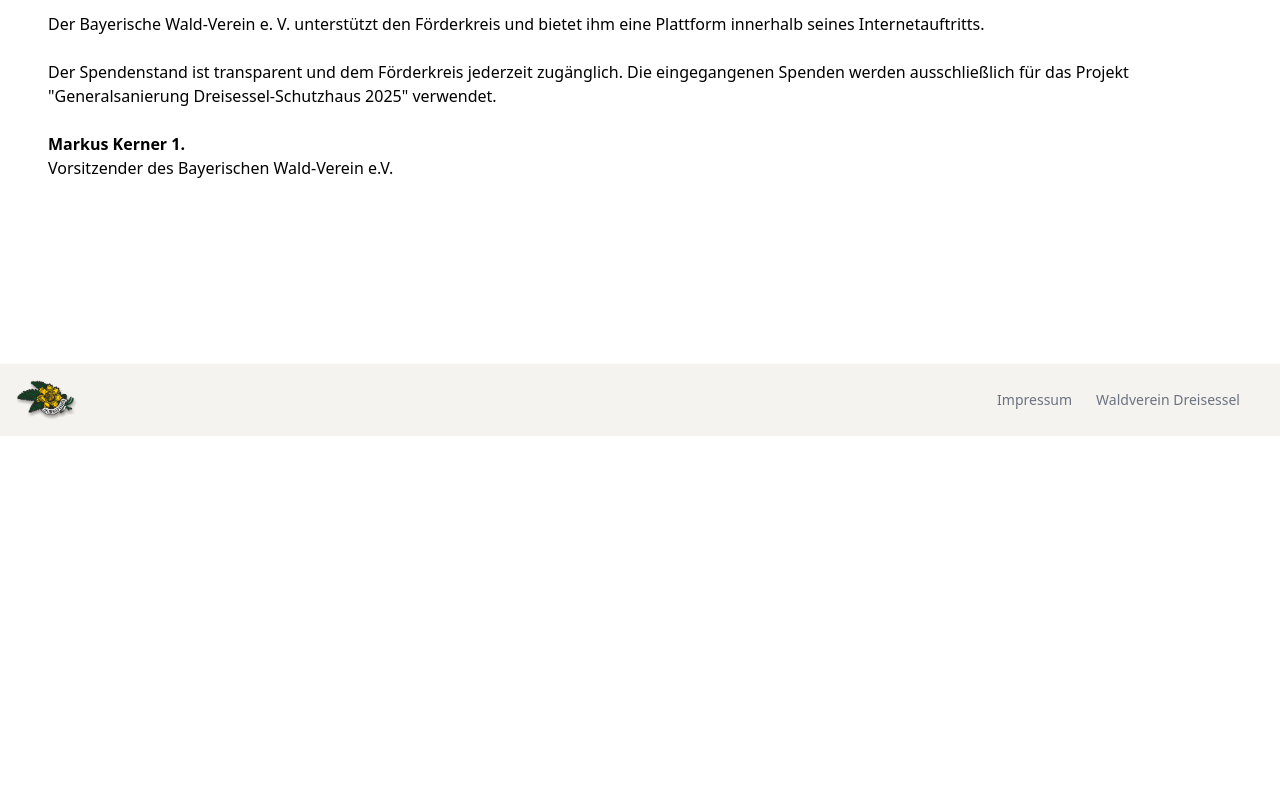
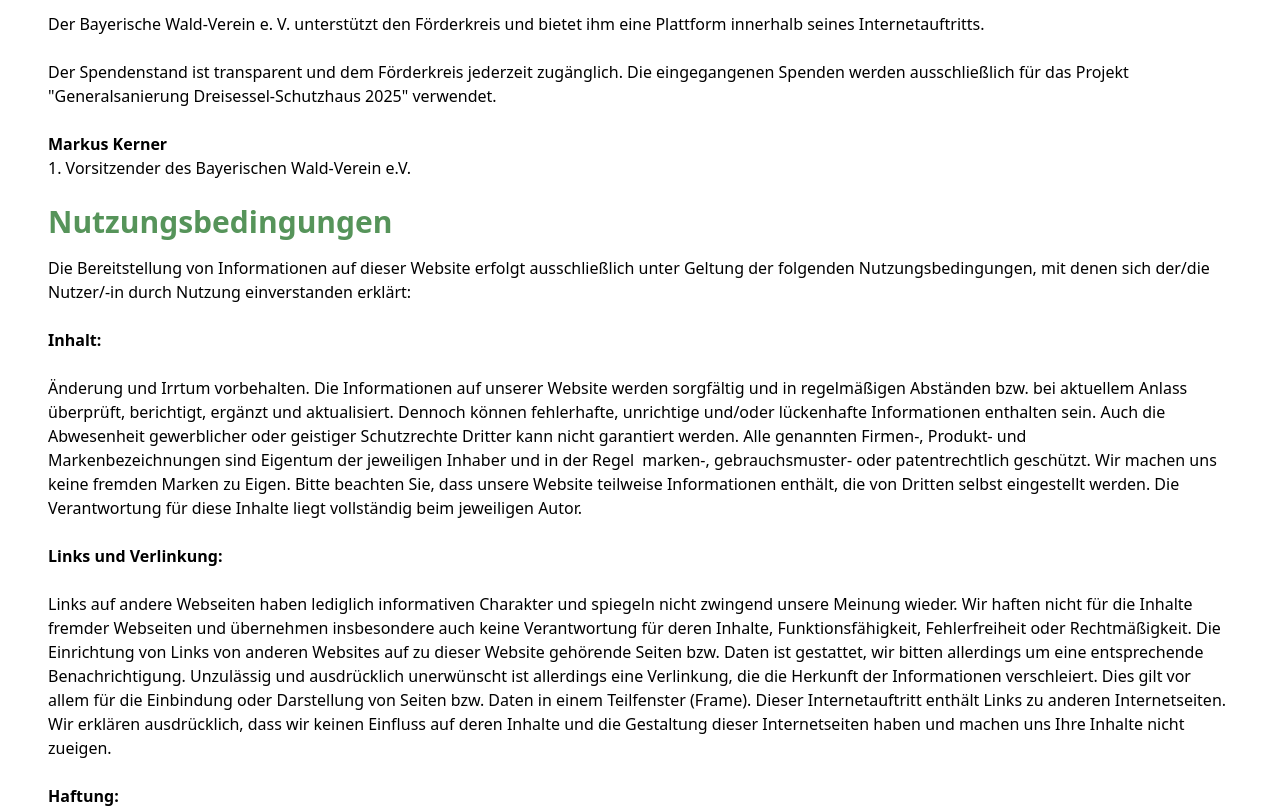
Before and after one commit to giggei/dreisessel, a SvelteKit app: page /impressum in a window 1280 px wide. Shown: the part 1740-2548 px from the top of the page. Before the commit the page ends 2176 px from the top, so only its background shows below. Built offline with nearby package versions, Linux system fonts and the light colour scheme.

Commit message:
Update Impressum

```diff
--- a/src/routes/impressum/+page.svelte
+++ b/src/routes/impressum/+page.svelte
@@ -61,6 +61,7 @@
 				/><br />
 				Neureichenau, den 6.4.2019<br /><br />
 			</p>
+
 			<h1 class="font-bold text-3xl my-4 text-gruen">
 				Statuten des Förderkreises "Schutzhaus Dreisessel 2025" mit Zustimmung des Hauptverein
 				Bayerischer Wald-Verein e. V.
@@ -76,9 +77,34 @@
 				Der Spendenstand ist transparent und dem Förderkreis jederzeit zugänglich. Die eingegangenen
 				Spenden werden ausschließlich für das Projekt "Generalsanierung Dreisessel-Schutzhaus 2025" verwendet.<br
 				/><br />
-				<b>Markus Kerner 1.</b><br />
-				Vorsitzender des Bayerischen Wald-Verein e.V.
+				<b>Markus Kerner </b><br />
+				1. Vorsitzender des Bayerischen Wald-Verein e.V.
 			</p>
+
+			<h1 class="font-bold text-3xl my-4 text-gruen">
+				Nutzungsbedingungen
+			</h1>
+			<p class="mb-6">
+				Die Bereitstellung von Informationen auf dieser Website erfolgt ausschließlich unter Geltung der folgenden&nbsp;Nutzungsbedingungen, mit denen sich der/die Nutzer/-in durch Nutzung einverstanden erklärt:
+				<br/><p><b>Inhalt:</b></p><br />
+				Änderung und Irrtum vorbehalten. Die Informationen auf unserer Website werden sorgfältig und in regelmäßigen Abständen bzw.&nbsp;bei aktuellem Anlass überprüft, berichtigt, ergänzt und aktualisiert.
+				Dennoch können fehlerhafte, unrichtige und/oder lückenhafte Informationen enthalten sein. Auch die Abwesenheit gewerblicher&nbsp;oder geistiger Schutzrechte Dritter kann nicht garantiert werden. Alle genannten Firmen-, Produkt- und Markenbezeichnungen&nbsp;sind Eigentum der jeweiligen Inhaber und in der Regel&nbsp; marken-, gebrauchsmuster- oder patentrechtlich geschützt. Wir machen&nbsp;uns keine fremden Marken zu Eigen.
+				Bitte beachten Sie, dass unsere Website teilweise Informationen enthält, die von Dritten selbst eingestellt werden.&nbsp;Die Verantwortung für diese Inhalte liegt vollständig beim jeweiligen Autor.
+				<br /><br /><p><b>Links und Verlinkung:</b></p><br />
+				Links auf andere Webseiten haben lediglich informativen Charakter und spiegeln nicht zwingend unsere Meinung wieder.&nbsp;Wir haften nicht für die Inhalte fremder Webseiten und übernehmen insbesondere auch keine Verantwortung für deren&nbsp;Inhalte, Funktionsfähigkeit, Fehlerfreiheit oder Rechtmäßigkeit.
+				Die Einrichtung von Links von anderen Websites auf zu dieser Website gehörende Seiten bzw. Daten ist gestattet, wir bitten&nbsp;allerdings um eine entsprechende Benachrichtigung. Unzulässig und ausdrücklich unerwünscht ist allerdings eine Verlinkung,&nbsp;die die Herkunft der Informationen verschleiert. Dies gilt vor allem für die Einbindung oder Darstellung von Seiten bzw.&nbsp;Daten in einem Teilfenster (Frame).
+				Dieser Internetauftritt enthält Links zu anderen Internetseiten. Wir erklären ausdrücklich, dass wir keinen Einfluss auf&nbsp;deren Inhalte und die Gestaltung dieser Internetseiten haben und machen uns Ihre Inhalte nicht zueigen.
+				<br /><br /><p><b>Haftung:</b></p><br />
+				Wir übernehmen keine Haftung für unmittelbare oder mittelbare Schäden, die durch die Nutzung dieser Website, das Vertrauen&nbsp;auf die darin enthaltenen Informationen oder den Download von Daten und/oder Programmen entstehen. Dies gilt auch für einen<br />
+				möglichen Virenbefall. Die auf unserer Website veröffentlichten Inhalte legen das Recht der Bundesrepublik Deutschland&nbsp;zugrunde. Wir übernehmen keine Gewähr dafür, dass die Informationen für die Nutzung an anderen Orten geeignet sind oder sich&nbsp;in Übereinstimmung mit der Gesetzgebung dieser Orte befinden.
+				<br /><br /><p><b>Zitate:</b></p><br />
+				Die Wiedergabe von Seiten, Texten und/oder Artikeln ist ausschließlich nur dann gestattet, wenn sie in vollem Umfang und&nbsp;ohne irgendeine inhaltliche oder redaktionelle Veränderung wiedergegeben werden, und die Quelle genannt wird.
+				<br /><br /><p><b>Änderungen:</b></p><br />
+				Wir behalten uns vor, jederzeit und unangekündigt Änderungen in den Nutzungsbedingungen vorzunehmen.
+				<br /><br /><p><b>Gültigkeit:</b></p><br />
+				Sollte eine der vorgenannten Klauseln ungültig sein, wird die Gültigkeit der verbleibenden Klauseln hierdurch nicht berührt.
+				<br /><br /><p><strong>Pflege des Internetauftritts:</strong><br>
+				Markus Garnitz</p>
 		</div>
 	</div>
 </section>
```
